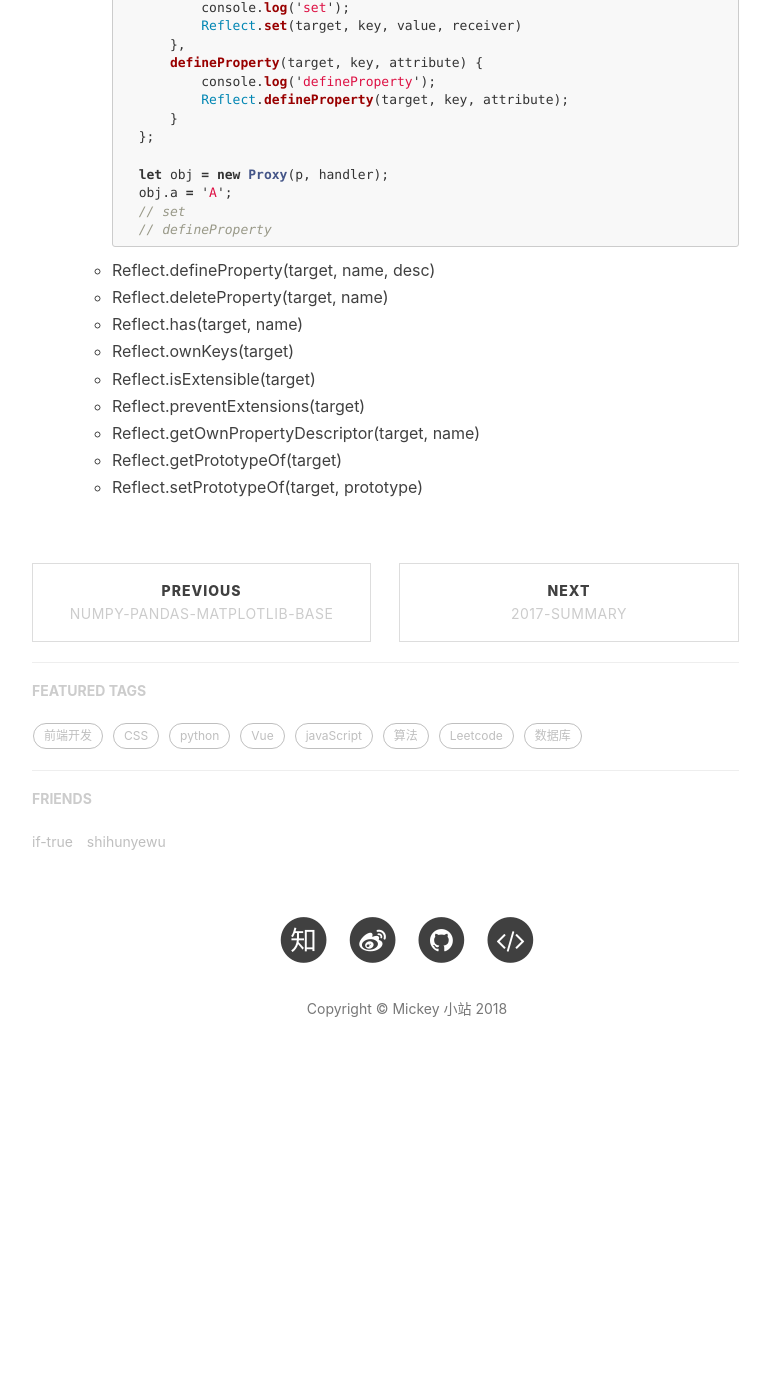
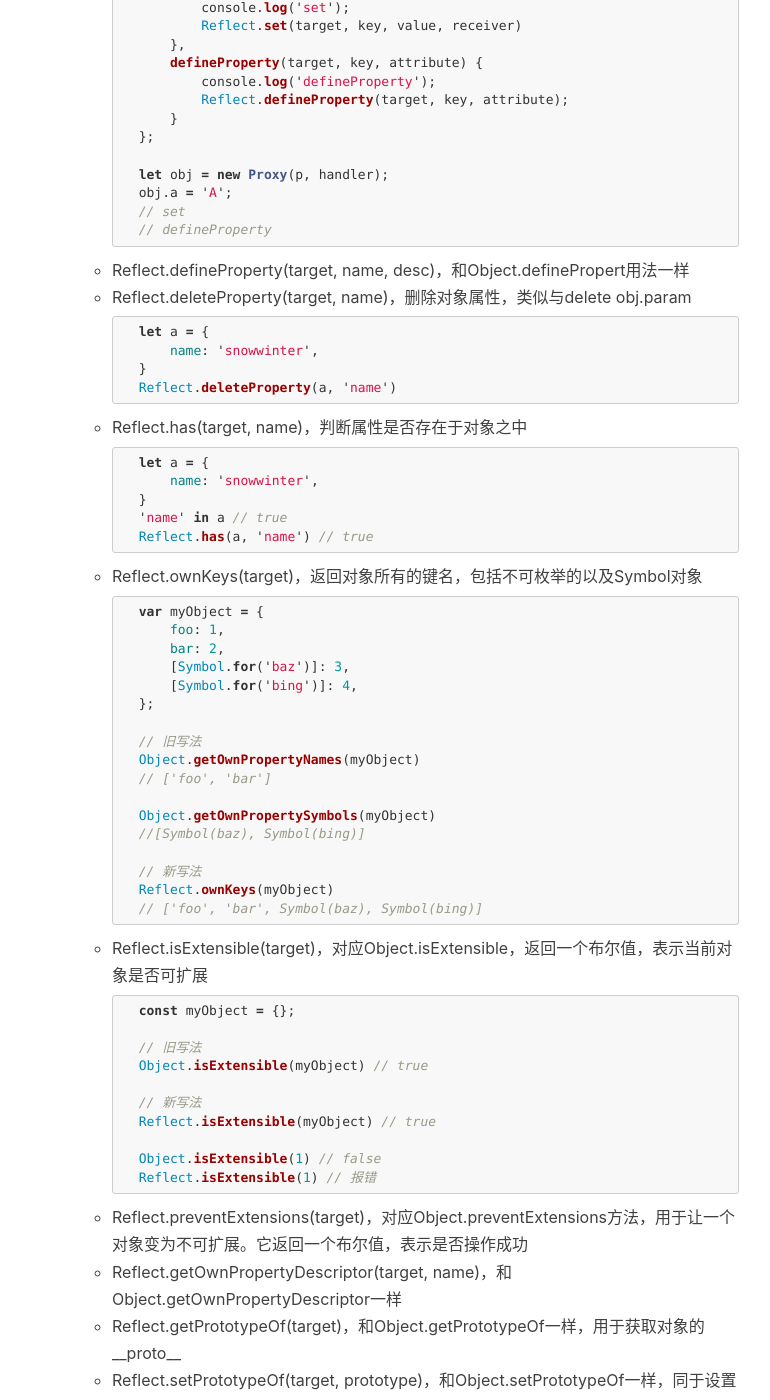
Before and after one commit to mickey0524/mickey0524.github.io, a Jekyll site: the page built from _posts/2018-02-05-ES6-review.md, in a window 1280 px wide and 1400 px high, scrolled down 9608 px. Shown: the whole window, without its empty margins (233-1003 px from the left). Built offline with Jekyll 4.4.1, drawn with Linux system fonts in a browser that asks for light colours; nearby versions of some CDN libraries; comment, search, counter and statistics services are not loaded; before the commit the page ends 10694 px from its top, so only the background shows below that; some of the changed text lies outside the part shown.

Commit message:
feat(js): es6 Reflect 扩展

````diff
--- a/_posts/2018-02-05-ES6-review.md
+++ b/_posts/2018-02-05-ES6-review.md
@@ -471,12 +471,64 @@ y修饰符的作用与g修饰符类似，也是全局匹配，后一次匹配都
         // defineProperty
         ```
 
-    * Reflect.defineProperty(target, name, desc)
-    * Reflect.deleteProperty(target, name)
-    * Reflect.has(target, name)
-    * Reflect.ownKeys(target)
-    * Reflect.isExtensible(target)
-    * Reflect.preventExtensions(target)
-    * Reflect.getOwnPropertyDescriptor(target, name)
-    * Reflect.getPrototypeOf(target)
-    * Reflect.setPrototypeOf(target, prototype)
+    * Reflect.defineProperty(target, name, desc)，和Object.definePropert用法一样
+    * Reflect.deleteProperty(target, name)，删除对象属性，类似与delete obj.param
+
+        ```js
+        let a = {
+            name: 'snowwinter',
+        }
+        Reflect.deleteProperty(a, 'name')
+        ```
+
+    * Reflect.has(target, name)，判断属性是否存在于对象之中
+
+        ```js
+        let a = {
+            name: 'snowwinter',
+        }
+        'name' in a // true
+        Reflect.has(a, 'name') // true
+        ```
+
+    * Reflect.ownKeys(target)，返回对象所有的键名，包括不可枚举的以及Symbol对象
+
+        ```js
+        var myObject = {
+            foo: 1,
+            bar: 2,
+            [Symbol.for('baz')]: 3,
+            [Symbol.for('bing')]: 4,
+        };
+
+        // 旧写法
+        Object.getOwnPropertyNames(myObject)
+        // ['foo', 'bar']
+
+        Object.getOwnPropertySymbols(myObject)
+        //[Symbol(baz), Symbol(bing)]
+
+        // 新写法
+        Reflect.ownKeys(myObject)
+        // ['foo', 'bar', Symbol(baz), Symbol(bing)]
+        ```
+
+    * Reflect.isExtensible(target)，对应Object.isExtensible，返回一个布尔值，表示当前对象是否可扩展
+
+        ```js
+        const myObject = {};
+
+        // 旧写法
+        Object.isExtensible(myObject) // true
+
+        // 新写法
+        Reflect.isExtensible(myObject) // true
+
+        Object.isExtensible(1) // false
+        Reflect.isExtensible(1) // 报错
+        ```
+
+    * Reflect.preventExtensions(target)，对应Object.preventExtensions方法，用于让一个对象变为不可扩展。它返回一个布尔值，表示是否操作成功
+    * Reflect.getOwnPropertyDescriptor(target, name)，和Object.getOwnPropertyDescriptor一样
+    * Reflect.getPrototypeOf(target)，和Object.getPrototypeOf一样，用于获取对象的\_\_proto\_\_
+    * Reflect.setPrototypeOf(target, prototype)，和Object.setPrototypeOf一样，同于设置对象的\_\_proto\_\_
````
